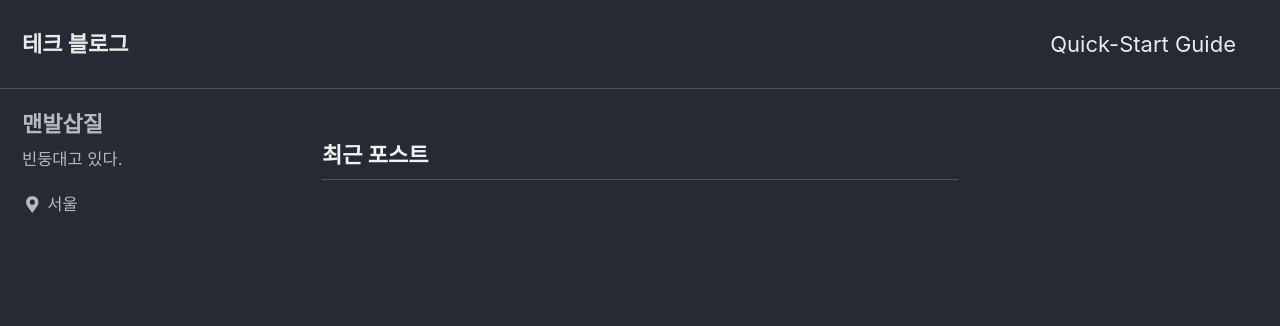
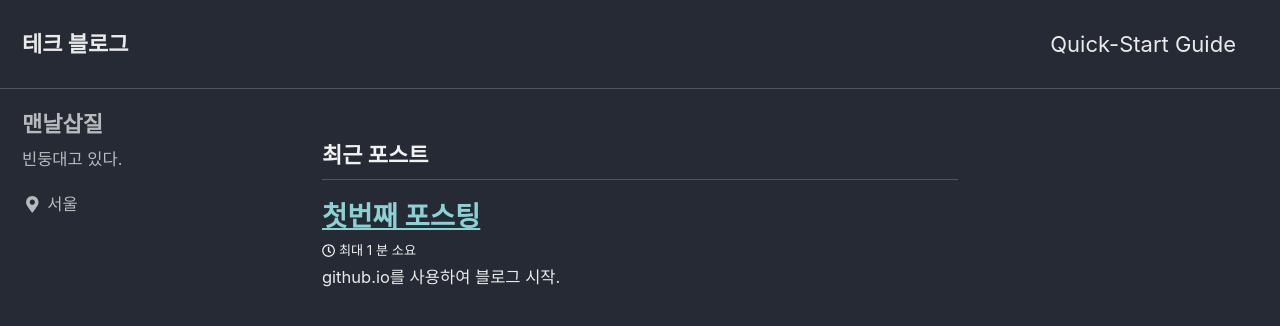
Before and after one commit to Shindongsik/Shindongsik.github.io, a Jekyll site: the page built from index.html, in a window 1280 px wide and 900 px high. Shown: the top 326 px of the window. Built offline with Jekyll 4.4.1, drawn with Linux system fonts in a browser that asks for light colours; cached includes are drawn as plain includes; the list of posts is cut into pages by our own code.

Commit message:
포스팅 테스트

```diff
--- a/_config.yml
+++ b/_config.yml
@@ -106,7 +106,7 @@ analytics:
 
 # Site Author
 author:
-  name             : "맨발삽질"
+  name             : "맨날삽질"
   avatar           : # path of avatar image, e.g. "/assets/images/bio-photo.jpg"
   bio              : "빈둥대고 있다."
   location         : "서울"
--- /dev/null
+++ b/_posts/2019-04-05-first-blog.md
@@ -0,0 +1,8 @@
+---
+title: "첫번째 포스팅"
+
+categories:
+    -blog
+---
+
+github.io를 사용하여 블로그 시작.
```
Also changed, not shown: README.md.
